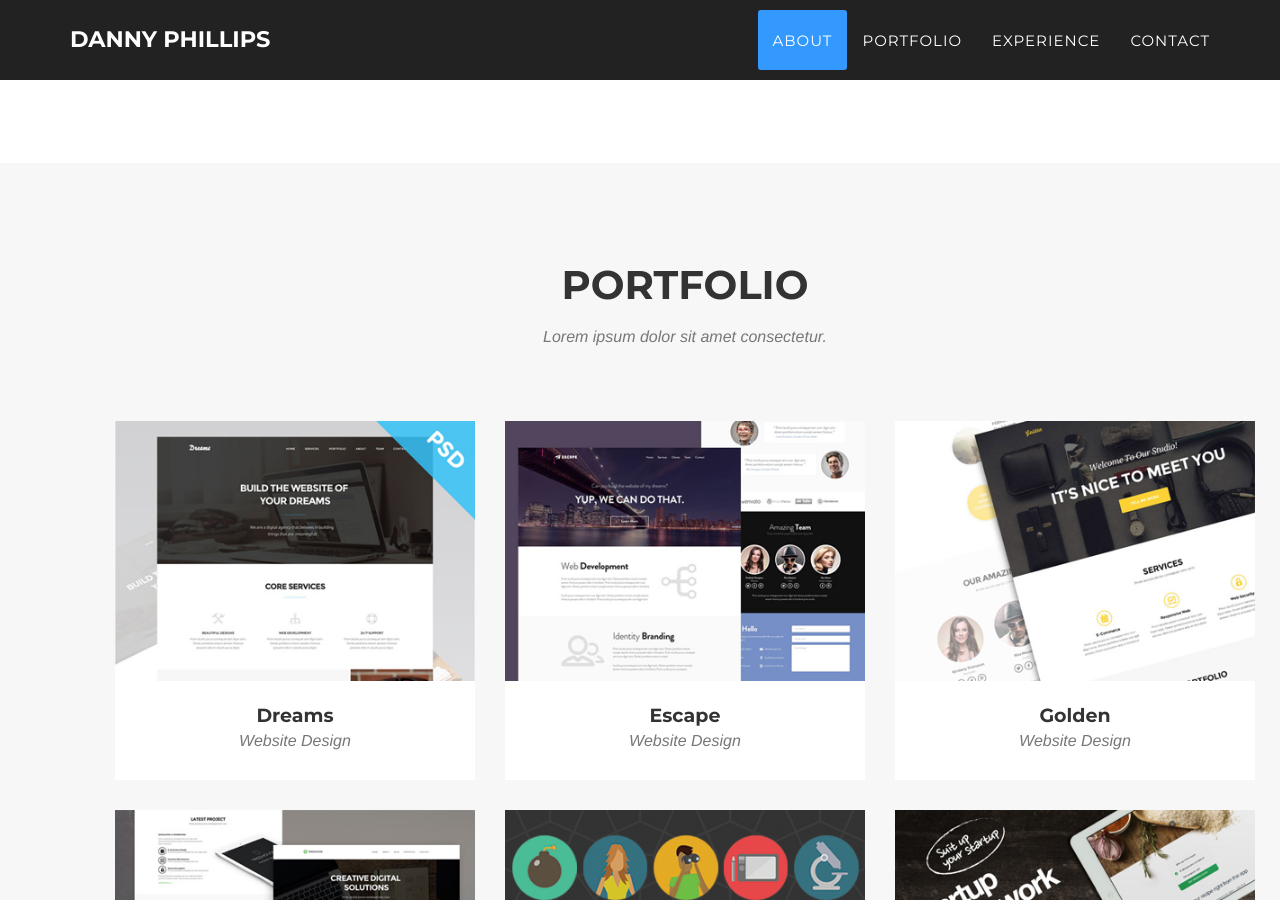
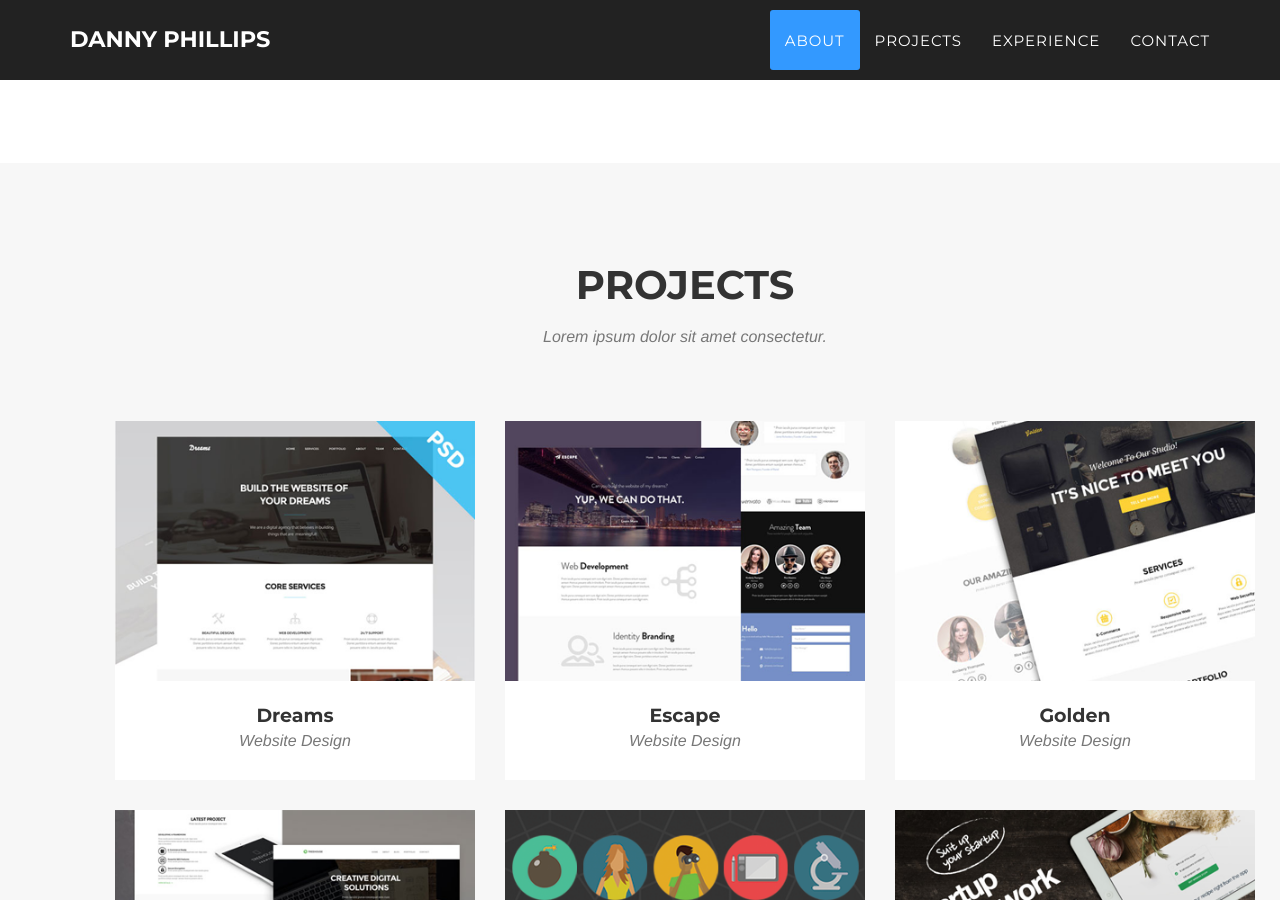
Before and after one commit to dannyphillips/website, a Jekyll site: the page built from index.html, in a window 1280 px wide and 900 px high, scrolled down 1207 px. Built offline with Jekyll 4.4.1, drawn with Linux system fonts in a browser that asks for light colours; some web fonts are replaced.

Commit message:
changed to projects

```diff
--- a/_includes/header.html
+++ b/_includes/header.html
@@ -22,7 +22,7 @@
                         <a class="page-scroll" href="#services">About</a>
                     </li>
                     <li>
-                        <a class="page-scroll" href="#portfolio">Portfolio</a>
+                        <a class="page-scroll" href="#portfolio">Projects</a>
                     </li>
                     <li>
                         <a class="page-scroll" href="#about">Experience</a>
--- a/_includes/portfolio_grid.html
+++ b/_includes/portfolio_grid.html
@@ -3,7 +3,7 @@
         <div class="container">
             <div class="row">
                 <div class="col-lg-12 text-center">
-                    <h2 class="section-heading">Portfolio</h2>
+                    <h2 class="section-heading">Projects</h2>
                     <h3 class="section-subheading text-muted">Lorem ipsum dolor sit amet consectetur.</h3>
                 </div>
             </div>
```
Also changed, not shown: 7 other files.
